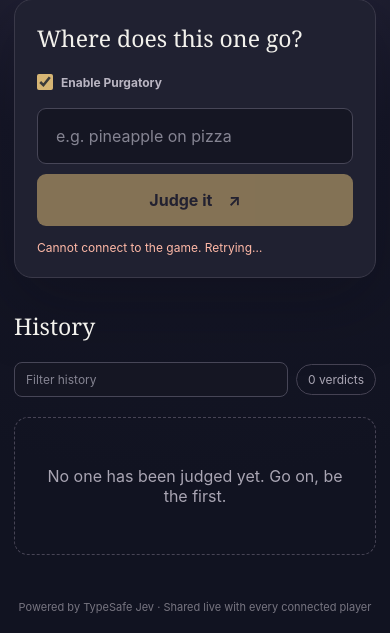
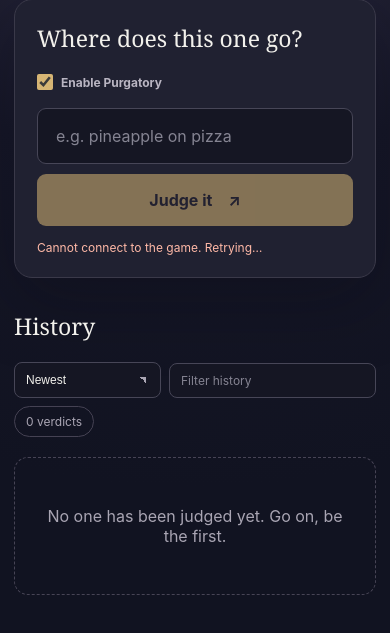
Before and after one commit to billroy/hotornot, a Flask app: page / in a window 390 px wide. Shown: the part 99-732 px from the top of the page. Run offline with Flask 3, Linux system fonts and the light colour scheme.

Commit message:
bullpen: Add a way to sort history [add-a-way-to-sort-history-H4le]

```diff
--- a/static/app.js
+++ b/static/app.js
@@ -14,7 +14,14 @@ Vue.createApp({
       pending: null,
       error: "",
       historyQuery: "",
+      historySort: "newest",
       results: [],
+      historySortOptions: [
+        { key: "newest", label: "Newest" },
+        { key: "last_name", label: "Last name" },
+        { key: "confidence", label: "Confidence" },
+        { key: "outcome", label: "Outcome" },
+      ],
       options: [
         { key: "heaven", label: "Heaven" },
         { key: "hell", label: "Hell" },
@@ -73,12 +80,14 @@ Vue.createApp({
       return this.historyQuery.trim().toLowerCase();
     },
     filteredResults() {
-      if (!this.normalizedHistoryQuery) return this.results;
-      return this.results.filter((result) => {
-        const subject = result && typeof result.subject === "string" ? result.subject : "";
-        const verdict = result && typeof result.choice === "string" ? this.label(result.choice) : "";
-        return `${subject} ${verdict}`.toLowerCase().includes(this.normalizedHistoryQuery);
-      });
+      const results = this.normalizedHistoryQuery
+        ? this.results.filter((result) => {
+            const subject = result && typeof result.subject === "string" ? result.subject : "";
+            const verdict = result && typeof result.choice === "string" ? this.label(result.choice) : "";
+            return `${subject} ${verdict}`.toLowerCase().includes(this.normalizedHistoryQuery);
+          })
+        : this.results;
+      return this.sortedResults(results);
     },
   },
   methods: {
@@ -109,6 +118,44 @@ Vue.createApp({
       if (!result || !result.probabilities) return [];
       return this.options.filter((option) => Object.hasOwn(result.probabilities, option.key));
     },
+    sortedResults(results) {
+      const sorted = [...results];
+      const newestFirst = (a, b) => this.sequenceFor(b) - this.sequenceFor(a);
+      if (this.historySort === "last_name") {
+        return sorted.sort(
+          (a, b) =>
+            this.lastNameFor(a).localeCompare(this.lastNameFor(b), undefined, { sensitivity: "base" }) ||
+            this.subjectFor(a).localeCompare(this.subjectFor(b), undefined, { sensitivity: "base" }) ||
+            newestFirst(a, b),
+        );
+      }
+      if (this.historySort === "confidence") {
+        return sorted.sort(
+          (a, b) => this.numberFor(b.confidence) - this.numberFor(a.confidence) || newestFirst(a, b),
+        );
+      }
+      if (this.historySort === "outcome") {
+        return sorted.sort(
+          (a, b) =>
+            this.label(a.choice).localeCompare(this.label(b.choice), undefined, { sensitivity: "base" }) ||
+            newestFirst(a, b),
+        );
+      }
+      return sorted.sort(newestFirst);
+    },
+    subjectFor(result) {
+      return result && typeof result.subject === "string" ? result.subject.trim() : "";
+    },
+    lastNameFor(result) {
+      const words = this.subjectFor(result).split(/\s+/).filter(Boolean);
+      return words.at(-1) || "";
+    },
+    numberFor(value) {
+      return typeof value === "number" && Number.isFinite(value) ? value : -Infinity;
+    },
+    sequenceFor(result) {
+      return this.numberFor(result?.sequence);
+    },
     clearHistoryQuery() {
       this.historyQuery = "";
     },
--- a/static/styles.css
+++ b/static/styles.css
@@ -27,7 +27,7 @@ button, input { font: inherit; }
 .connection.online .connection-dot { background: #8fc28b; box-shadow: 0 0 11px #8fc28b; }
 .input-row { display: flex; gap: 10px; margin-top: 18px; }
 .input-row input { min-width: 0; flex: 1; padding: 17px 18px; background: #151623; border: 1px solid #474657; border-radius: 9px; color: #f2f1ec; outline: none; }
-.input-row input:focus, .history-filter input:focus { border-color: #d3b574; box-shadow: 0 0 0 3px #d3b57425; }
+.input-row input:focus, .history-filter input:focus, .history-sort select:focus { border-color: #d3b574; box-shadow: 0 0 0 3px #d3b57425; }
 .input-row input::placeholder, .history-filter input::placeholder { color: #858492; }
 .input-row button { padding: 0 24px; border: 0; border-radius: 9px; background: #d6b574; color: #252130; font-weight: 750; cursor: pointer; white-space: nowrap; }
 .input-row button:hover:not(:disabled) { background: #efcc8b; }
@@ -37,6 +37,8 @@ button, input { font: inherit; }
 .history { margin-top: 36px; }
 .history-heading { margin-bottom: 20px; }
 .history-controls { display: flex; align-items: center; justify-content: flex-end; gap: 8px; flex: 1; min-width: 0; }
+.history-sort { flex: 0 0 135px; min-width: 120px; }
+.history-sort select { width: 100%; min-height: 36px; padding: 8px 31px 8px 11px; appearance: none; background: #151623 linear-gradient(45deg, transparent 50%, #aaa6b4 50%) right 14px center / 6px 6px no-repeat; border: 1px solid #474657; border-radius: 8px; color: #f2f1ec; outline: none; font-size: 12px; cursor: pointer; }
 .history-filter { flex: 0 1 230px; min-width: 145px; }
 .history-filter input { width: 100%; padding: 9px 11px; background: #151623; border: 1px solid #474657; border-radius: 8px; color: #f2f1ec; outline: none; font-size: 12px; }
 .clear-filter { padding: 8px 10px; border: 1px solid #454253; border-radius: 7px; background: transparent; color: #c9c4d0; font-size: 12px; font-weight: 650; cursor: pointer; }
@@ -72,6 +74,7 @@ button, input { font: inherit; }
   .section-heading, .history-heading { align-items: flex-start; flex-wrap: wrap; }
   .section-heading h2, .history-heading h2 { font-size: 23px; }
   .history-controls { flex: 1 1 100%; justify-content: flex-start; flex-wrap: wrap; }
+  .history-sort { flex: 1 1 120px; }
   .history-filter { flex: 1 1 180px; }
   .input-row { flex-direction: column; }
   .input-row button { padding: 16px; }
--- a/templates/index.html
+++ b/templates/index.html
@@ -43,6 +43,12 @@
               <h2 id="history-title">History</h2>
             </div>
             <div class="history-controls">
+              <label class="history-sort">
+                <span class="sr-only">Sort history</span>
+                <select v-model="historySort" aria-label="Sort history">
+                  <option v-for="option in historySortOptions" :key="option.key" :value="option.key">[[ option.label ]]</option>
+                </select>
+              </label>
               <label class="history-filter">
                 <span class="sr-only">Filter history</span>
                 <input v-model="historyQuery" type="search" autocomplete="off" placeholder="Filter history">
```
